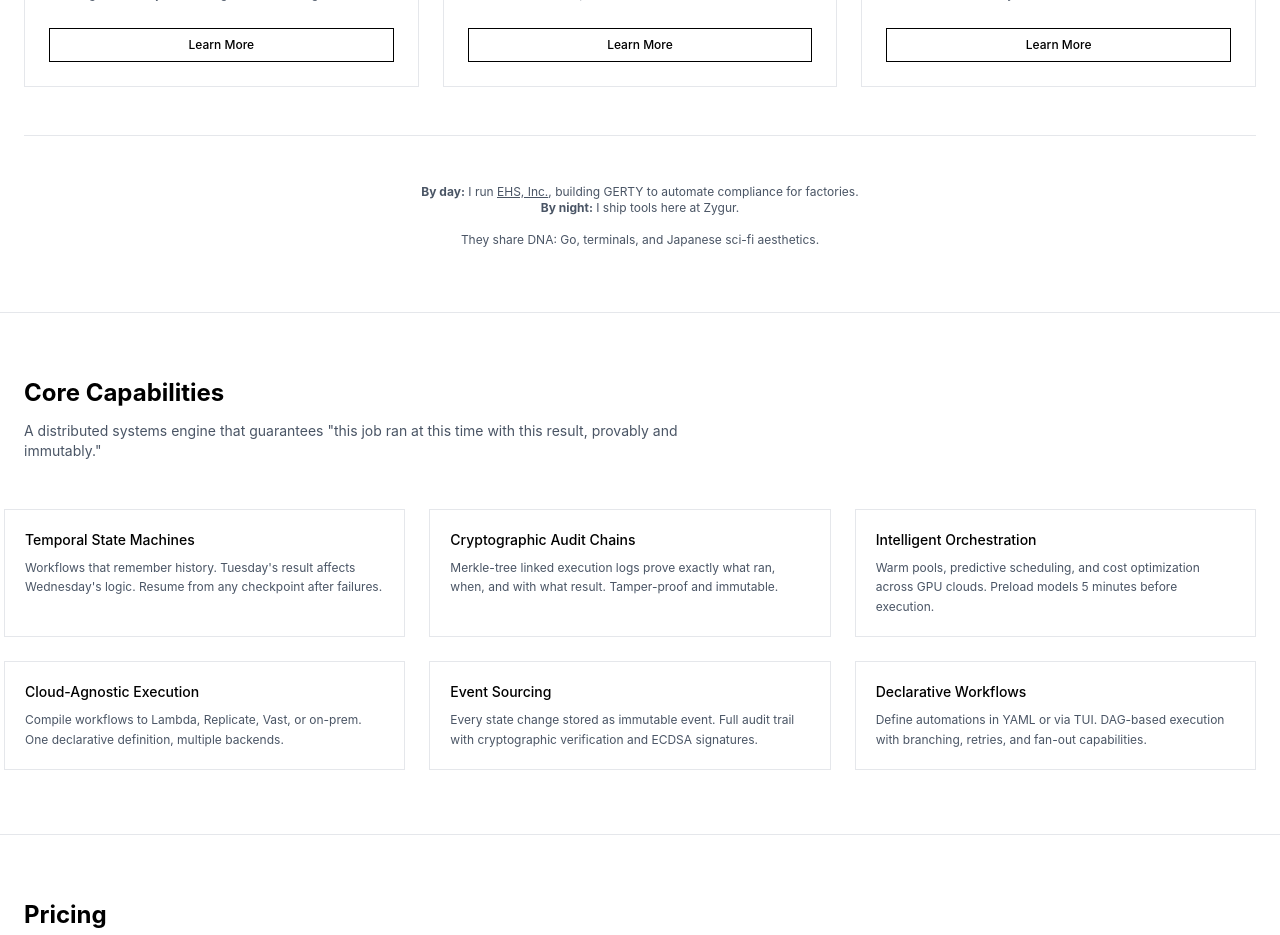
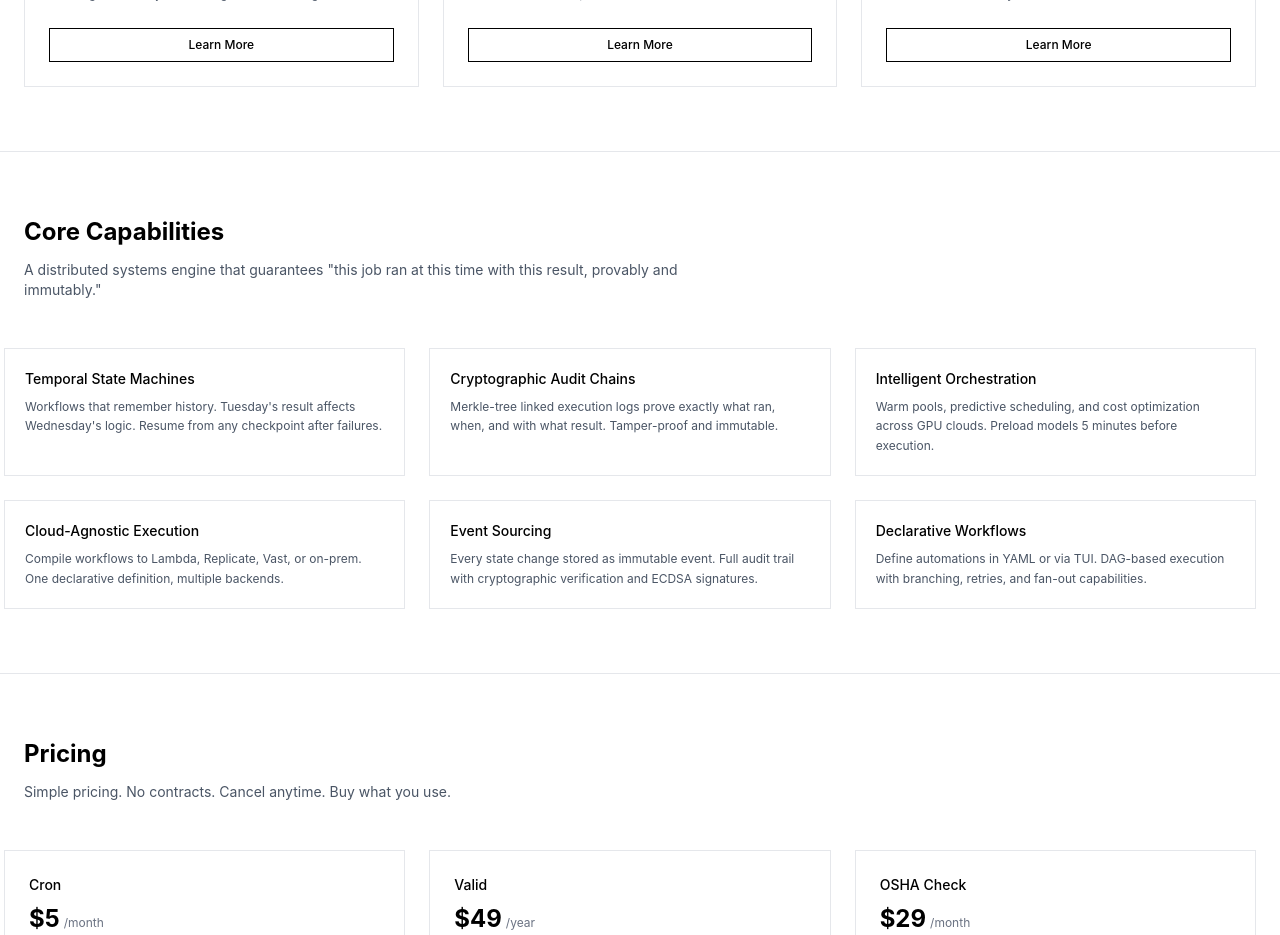
Before and after one commit to aarongwest/zygur, a Next.js app: page / in a window 1280 px wide. Shown: the part 1500-2435 px from the top of the page. Built offline with nearby package versions, Linux system fonts and the light colour scheme.

Commit message:
Remove EHS/Zygur relationship section

```diff
--- a/components/UseCases.tsx
+++ b/components/UseCases.tsx
@@ -76,19 +76,6 @@ export function UseCases() {
             </div>
           ))}
         </div>
-
-        {/* Related */}
-        <div className="mt-12 border-t border-gray-200 dark:border-gray-900 pt-12">
-          <div className="text-center">
-            <p className="text-xs text-gray-600 dark:text-gray-500 mb-4">
-              <strong>By day:</strong> I run <a href="https://ehs-inc.com" className="underline">EHS, Inc.</a>, building GERTY to automate compliance for factories.<br/>
-              <strong>By night:</strong> I ship tools here at Zygur.
-            </p>
-            <p className="text-xs text-gray-600 dark:text-gray-500">
-              They share DNA: Go, terminals, and Japanese sci-fi aesthetics.
-            </p>
-          </div>
-        </div>
       </div>
     </section>
   );
```
